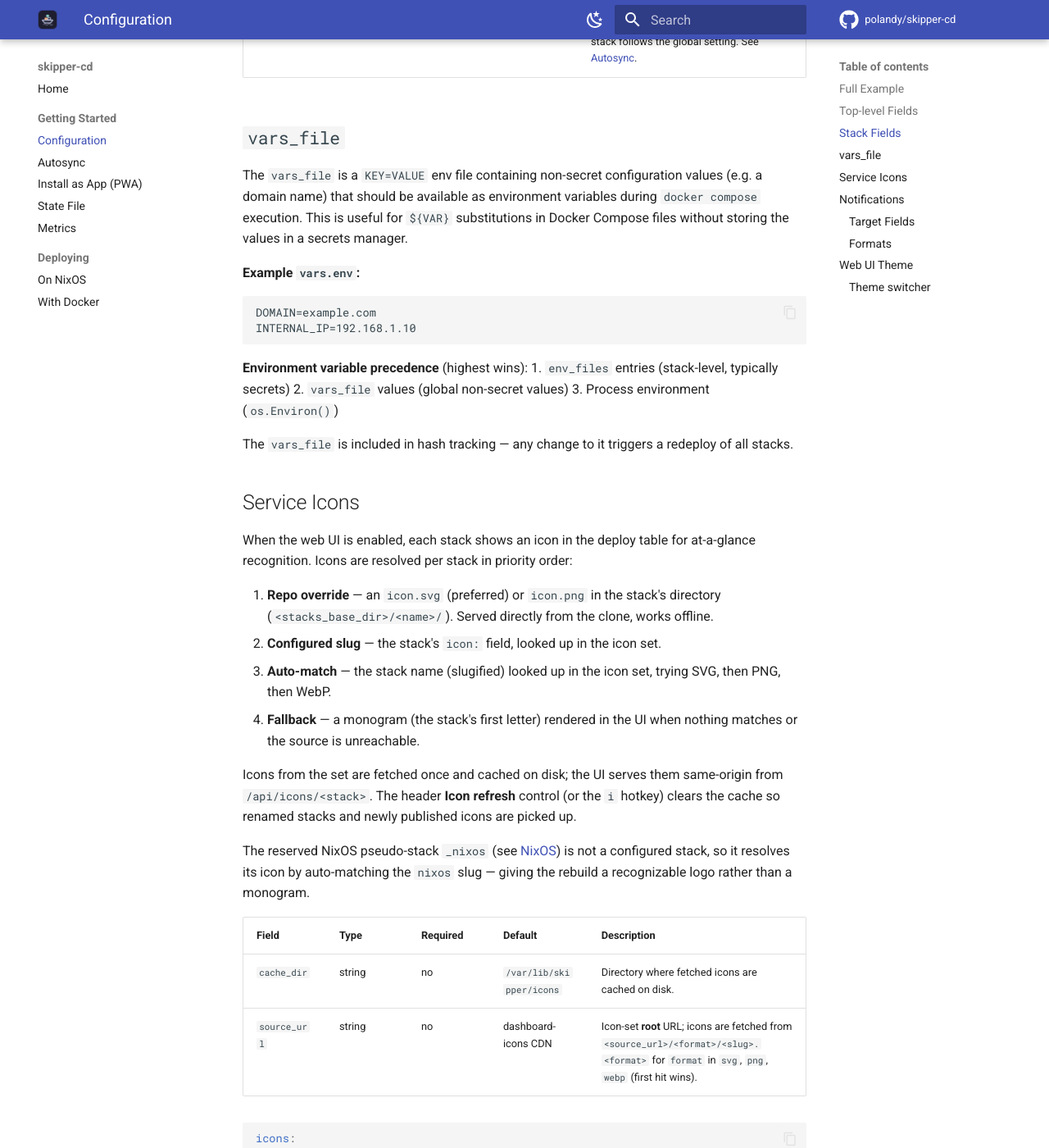
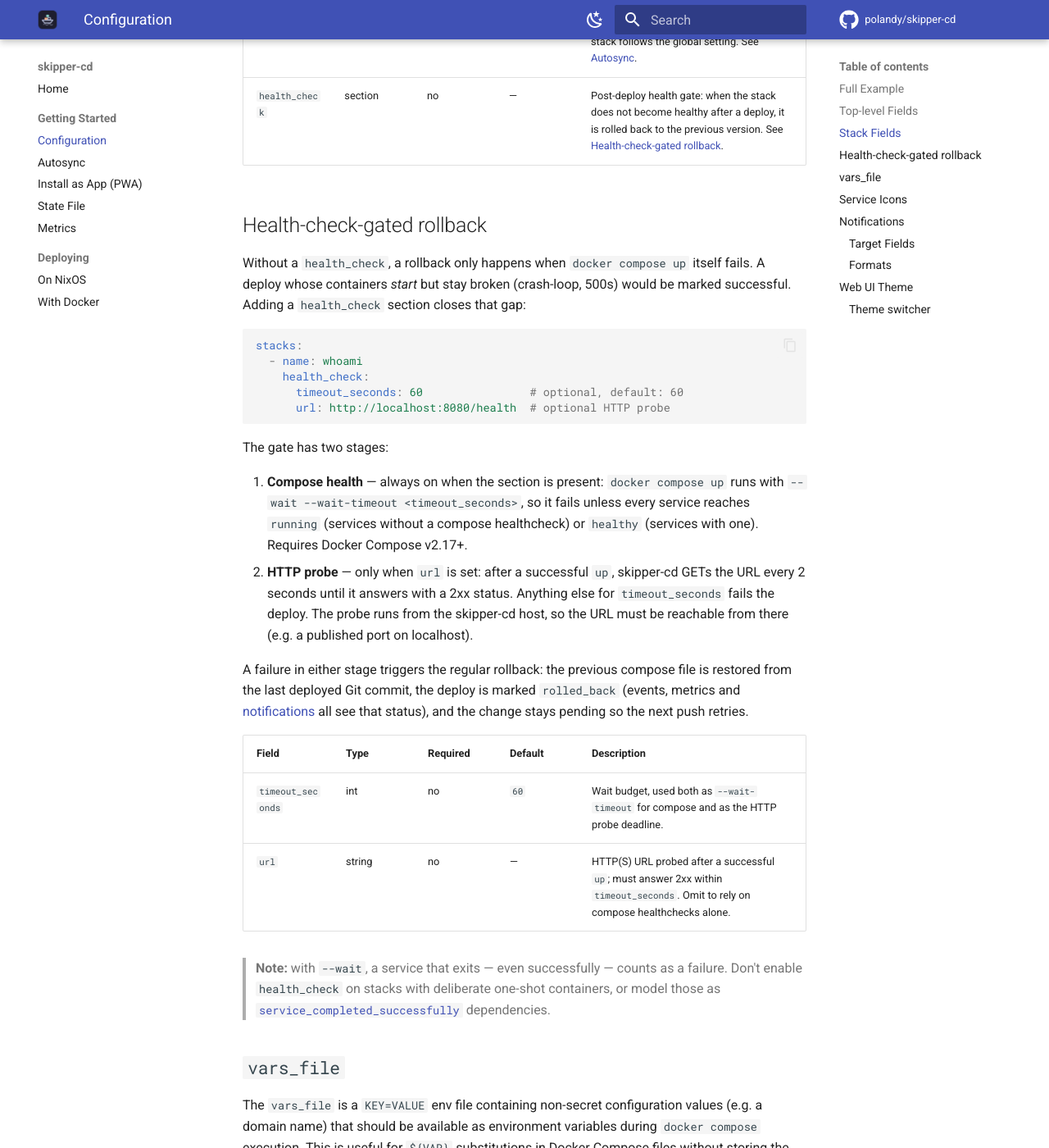
Before and after one commit to polandy/skipper-cd, an MkDocs documentation site: the page built from docs/configuration.md, in a window 1280 px wide and 1400 px high, scrolled down 3965 px. Shown: the whole window at 82% size. Built offline with MkDocs 1.6.1 and Material for MkDocs 9.7.7, drawn with Linux system fonts in a browser that asks for light colours; comment, search, counter and statistics services are not loaded.

Commit message:
docs(deploy): document the health_check post-deploy gate

````diff
--- a/docs/configuration.md
+++ b/docs/configuration.md
@@ -78,6 +78,33 @@ Each entry under `stacks` configures one Docker Compose stack.
 | `on_demand_containers` | list of strings | no | — | Container names to stop after a successful deployment. Use this for containers managed by an on-demand scheduler (e.g. Sablier): skipper-cd starts them via `docker compose up`, then immediately stops them so the scheduler can control their lifecycle. |
 | `icon` | string | no | — | Icon-set slug for this stack's web-UI icon (e.g. `jellyfin` for a stack named `media`). Overrides the auto-match on the stack name. See [Service Icons](#service-icons). Purely visual — never hash-tracked. |
 | `autosync` | bool | no | *inherit* | Overrides the global `autosync` for this stack (in both directions). When unset, the stack follows the global setting. See [Autosync](autosync.md). |
+| `health_check` | section | no | — | Post-deploy health gate: when the stack does not become healthy after a deploy, it is rolled back to the previous version. See [Health-check-gated rollback](#health-check-gated-rollback). |
+
+## Health-check-gated rollback
+
+Without a `health_check`, a rollback only happens when `docker compose up` itself fails. A deploy whose containers *start* but stay broken (crash-loop, 500s) would be marked successful. Adding a `health_check` section closes that gap:
+
+```yaml
+stacks:
+  - name: whoami
+    health_check:
+      timeout_seconds: 60                # optional, default: 60
+      url: http://localhost:8080/health  # optional HTTP probe
+```
+
+The gate has two stages:
+
+1. **Compose health** — always on when the section is present: `docker compose up` runs with `--wait --wait-timeout <timeout_seconds>`, so it fails unless every service reaches `running` (services without a compose healthcheck) or `healthy` (services with one). Requires Docker Compose v2.17+.
+2. **HTTP probe** — only when `url` is set: after a successful `up`, skipper-cd GETs the URL every 2 seconds until it answers with a 2xx status. Anything else for `timeout_seconds` fails the deploy. The probe runs from the skipper-cd host, so the URL must be reachable from there (e.g. a published port on localhost).
+
+A failure in either stage triggers the regular rollback: the previous compose file is restored from the last deployed Git commit, the deploy is marked `rolled_back` (events, metrics and [notifications](#notifications) all see that status), and the change stays pending so the next push retries.
+
+| Field | Type | Required | Default | Description |
+|---|---|---|---|---|
+| `timeout_seconds` | int | no | `60` | Wait budget, used both as `--wait-timeout` for compose and as the HTTP probe deadline. |
+| `url` | string | no | — | HTTP(S) URL probed after a successful `up`; must answer 2xx within `timeout_seconds`. Omit to rely on compose healthchecks alone. |
+
+> **Note:** with `--wait`, a service that exits — even successfully — counts as a failure. Don't enable `health_check` on stacks with deliberate one-shot containers, or model those as [`service_completed_successfully`](https://docs.docker.com/compose/how-tos/startup-order/) dependencies.
 
 ## `vars_file`
 
````
Also changed, not shown: README.md (+2 -2 lines), docs/index.md (+2 -2 lines).
